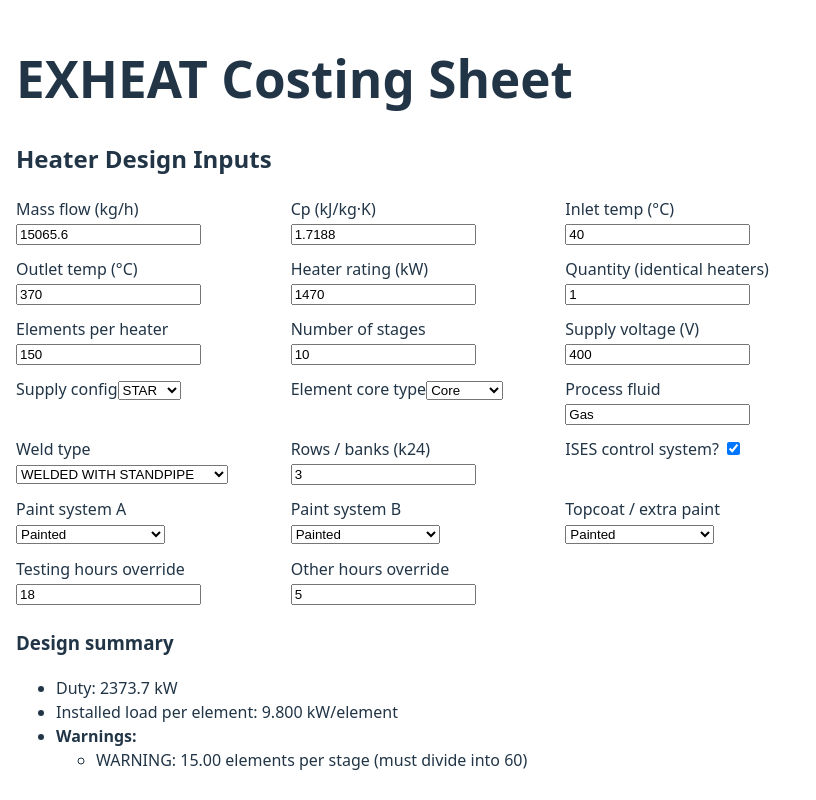
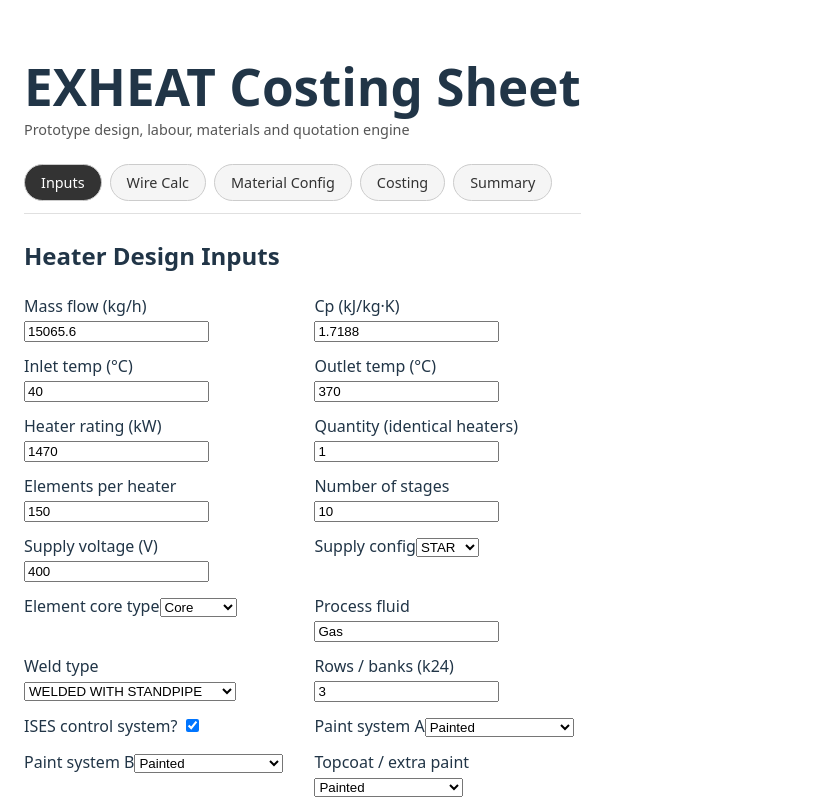
Before and after one commit to martinebell/costing-sheet, a React (Vite) app: page / in a window 1280 px wide. Shown: the top 800 px of the page, without its empty margins (0-816 px from the left). Built offline with nearby package versions, Linux system fonts and the light colour scheme.

Commit message:
Tabbed Interface

```diff
--- a/src/App.jsx
+++ b/src/App.jsx
@@ -41,10 +41,9 @@ const initialDesignInputs = {
   testingHoursOverride: 18,
   otherHoursOverride: 5,
 
-  quantity: 1, // number of identical heaters in the project
+  quantity: 1,
 };
 
-// central materials config in state
 const initialMaterialsConfig = {
   elementUnitCost: 250,
 
@@ -67,44 +66,108 @@ function App() {
   const [designInputs, setDesignInputs] = useState(initialDesignInputs);
   const [materialsConfig, setMaterialsConfig] = useState(initialMaterialsConfig);
 
+  // NEW TABS: inputs | wire | materials | costing | summary
+  const [view, setView] = useState("inputs");
+
   const handleDesignChange = (updated) => {
     setDesignInputs(updated);
   };
 
+  const tabButtonStyle = (tab) => ({
+    padding: "0.5rem 1rem",
+    borderRadius: "999px",
+    border: "1px solid #ccc",
+    backgroundColor: view === tab ? "#333" : "#f5f5f5",
+    color: view === tab ? "#fff" : "#333",
+    cursor: "pointer",
+    fontSize: "0.9rem",
+  });
+
   return (
-    <div style={{ padding: "1rem", fontFamily: "system-ui" }}>
-      <h1>EXHEAT Costing Sheet</h1>
+    <div style={{ padding: "1.5rem", fontFamily: "system-ui", maxWidth: 1100, margin: "0 auto" }}>
+      <header style={{ marginBottom: "1.5rem" }}>
+        <h1 style={{ marginBottom: "0.25rem" }}>EXHEAT Costing Sheet</h1>
+        <p style={{ margin: 0, fontSize: "0.9rem", color: "#555" }}>
+          Prototype design, labour, materials and quotation engine
+        </p>
+      </header>
 
+      {/* Tabs */}
+      <nav
+        style={{
+          display: "flex",
+          gap: "0.5rem",
+          marginBottom: "1.5rem",
+          borderBottom: "1px solid #e0e0e0",
+          paddingBottom: "0.75rem",
+        }}
+      >
+        <button style={tabButtonStyle("inputs")} onClick={() => setView("inputs")}>
+          Inputs
+        </button>
+
+        <button style={tabButtonStyle("wire")} onClick={() => setView("wire")}>
+          Wire Calc
+        </button>
+
+        <button style={tabButtonStyle("materials")} onClick={() => setView("materials")}>
+          Material Config
+        </button>
+
+        <button style={tabButtonStyle("costing")} onClick={() => setView("costing")}>
+          Costing
+        </button>
+
+        <button style={tabButtonStyle("summary")} onClick={() => setView("summary")}>
+          Summary
+        </button>
+      </nav>
+
+      {/* Views */}
+
+      {view === "inputs" && (
+        <>
           <HeaterDesignCalculator
             designInputs={designInputs}
             onDesignChange={handleDesignChange}
           />
+        </>
+      )}
 
-      <hr style={{ margin: "2rem 0" }} />
+      {view === "wire" && (
+        <>
+          <WireCalculator />
+        </>
+      )}
 
-      <WireCalculator />
-
-      <hr style={{ margin: "2rem 0" }} />
-
+      {view === "materials" && (
+        <>
           <MaterialsAdminPanel
             materialsConfig={materialsConfig}
             onChange={setMaterialsConfig}
           />
+        </>
+      )}
 
-      <hr style={{ margin: "2rem 0" }} />
-
+      {view === "costing" && (
+        <>
           <CostingSummary
             designInputs={designInputs}
             materialsConfig={materialsConfig}
           />
+        </>
+      )}
 
+      {view === "summary" && (
+        <>
           <QuoteSummary
             designInputs={designInputs}
             materialsConfig={materialsConfig}
           />
+        </>
+      )}
     </div>
   );
-
 }
 
 export default App;
```
Lines whose indentation alone changed are shown as unchanged.
